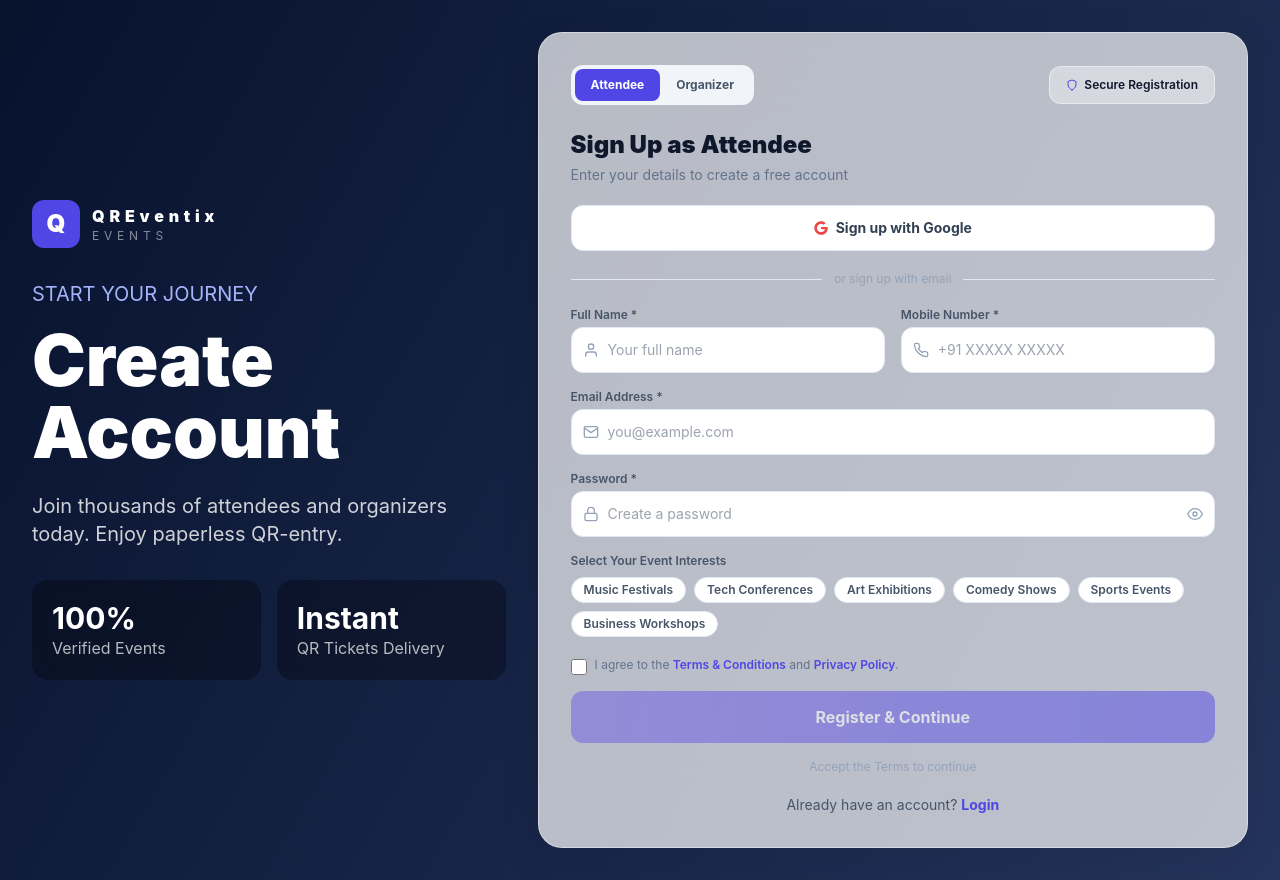
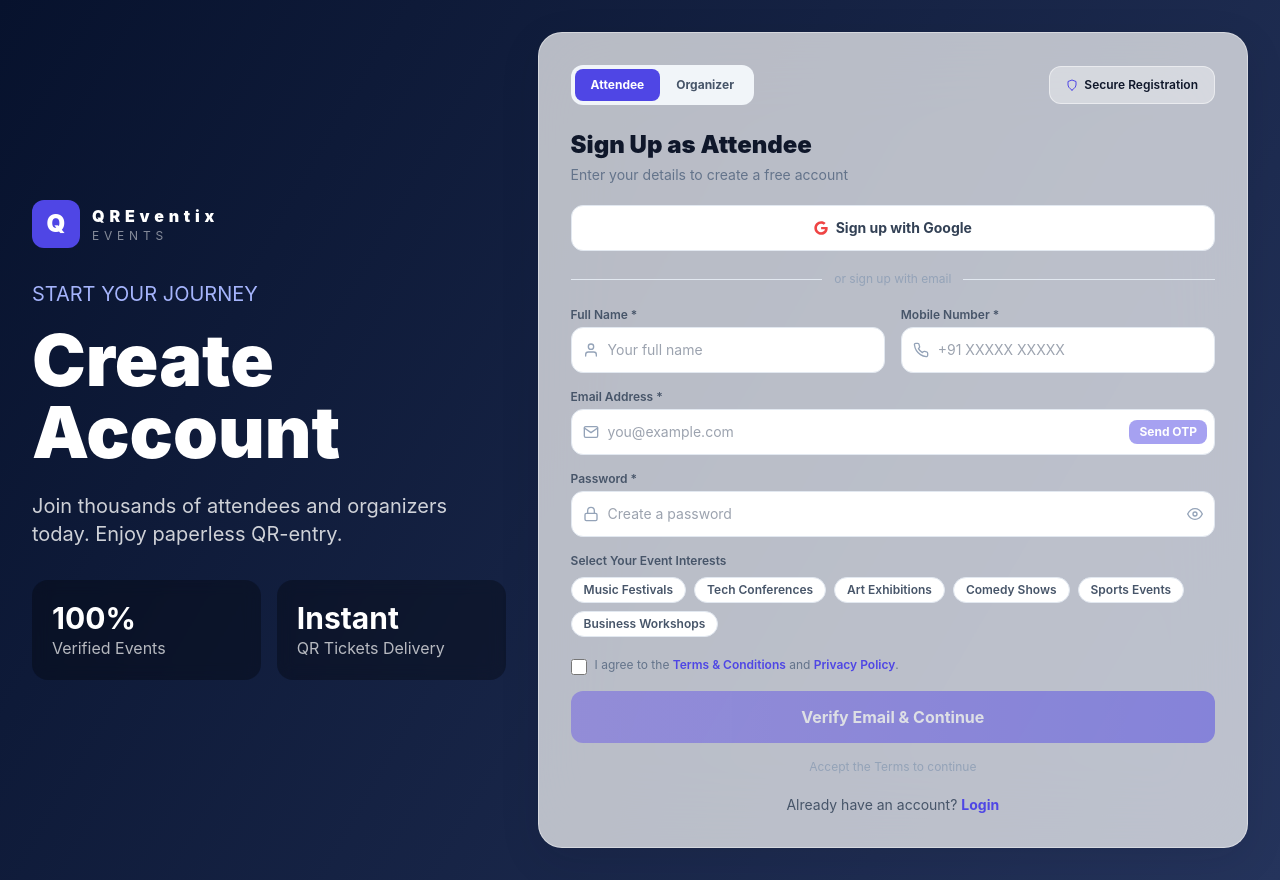
Before and after one commit to madugundueranna/qr-event-management, a React (Vite) app: page /register in a window 1280 px wide. Built offline with nearby package versions, Linux system fonts and the light colour scheme; no server answers.

Commit message:
feat: add email OTP verification step to registration form

```diff
--- a/src/pages/public/Register.jsx
+++ b/src/pages/public/Register.jsx
@@ -1,9 +1,10 @@
 import { useState } from "react";
 import { Link, useNavigate } from "react-router-dom";
 import { useAuth } from "../../context/AuthContext";
+import { sendOtp, verifyOtp } from "../../api/authApi";
 import {
   FiMail, FiPhone, FiUser, FiLock, FiEye, FiEyeOff,
-  FiShield, FiBriefcase, FiMapPin, FiAlertCircle,
+  FiShield, FiBriefcase, FiMapPin, FiAlertCircle, FiCheckCircle,
 } from "react-icons/fi";
 import { FaGoogle } from "react-icons/fa";
 import Button from "../../components/common/Button";
@@ -31,6 +32,14 @@ export default function Register() {
   const [successMsg, setSuccessMsg] = useState("");
   const [submitting, setSubmitting] = useState(false);
 
+  // OTP flow
+  const [otpStep, setOtpStep]         = useState(false); // true = show OTP input
+  const [otp, setOtp]                 = useState("");
+  const [otpError, setOtpError]       = useState("");
+  const [otpSending, setOtpSending]   = useState(false);
+  const [otpVerified, setOtpVerified] = useState(false);
+  const [resendTimer, setResendTimer] = useState(0);
+
   const { registerUser } = useAuth();
   const navigate = useNavigate();
 
@@ -43,8 +52,51 @@ export default function Register() {
     );
 
   const handleGoogleLogin = () => {
-    const backendUrl = import.meta.env.VITE_API_URL || "http://localhost:1998";
+    const backendUrl = (import.meta.env.VITE_API_URL || "http://localhost:1998").replace(/\/$/, "");
     window.location.href = `${backendUrl}/auth/google`;
+  };
+
+  const startResendTimer = () => {
+    setResendTimer(60);
+    const id = setInterval(() => {
+      setResendTimer((t) => {
+        if (t <= 1) { clearInterval(id); return 0; }
+        return t - 1;
+      });
+    }, 1000);
+  };
+
+  const handleSendOtp = async () => {
+    if (!email.trim() || !/^[^\s@]+@[^\s@]+\.[^\s@]+$/.test(email.trim())) {
+      setErrors((prev) => ({ ...prev, email: "Enter a valid email address first." }));
+      return;
+    }
+    setOtpSending(true);
+    setOtpError("");
+    try {
+      await sendOtp(email.trim().toLowerCase(), "email-verify");
+      setOtpStep(true);
+      startResendTimer();
+    } catch (err) {
+      setOtpError(err.response?.data?.message || "Failed to send OTP. Try again.");
+    } finally {
+      setOtpSending(false);
+    }
+  };
+
+  const handleVerifyOtp = async () => {
+    if (!otp.trim()) { setOtpError("Enter the OTP code."); return; }
+    setOtpSending(true);
+    setOtpError("");
+    try {
+      await verifyOtp(email.trim().toLowerCase(), otp.trim(), "email-verify");
+      setOtpVerified(true);
+      setOtpStep(false);
+    } catch (err) {
+      setOtpError(err.response?.data?.message || "Invalid or expired OTP.");
+    } finally {
+      setOtpSending(false);
+    }
   };
 
   const validate = () => {
@@ -76,6 +128,10 @@ export default function Register() {
     setSuccessMsg("");
     const fieldErrors = validate();
     if (Object.keys(fieldErrors).length > 0) { setErrors(fieldErrors); return; }
+    if (!otpVerified) {
+      await handleSendOtp();
+      return;
+    }
     setErrors({});
     setSubmitting(true);
     const isAgency = role === "organizer";
@@ -97,7 +153,7 @@ export default function Register() {
     }
   };
 
-  const canSubmit = agreed && !submitting
+  const canSubmit = agreed && !submitting && !otpStep
     && name.trim() && mobileNumber.trim() && email.trim()
     && password.length >= 8
     && (role !== "organizer" || companyName.trim());
@@ -231,17 +287,67 @@ export default function Register() {
             <div>
               <label className="mb-1 block text-xs font-semibold text-slate-600">Email Address *</label>
               <div className="relative">
-                <FiMail size={16} className={`absolute left-3 top-1/2 -translate-y-1/2 ${errors.email ? "text-red-400" : "text-slate-400"}`} />
+                <FiMail size={16} className={`absolute left-3 top-1/2 -translate-y-1/2 ${errors.email ? "text-red-400" : otpVerified ? "text-green-500" : "text-slate-400"}`} />
                 <input
-                  className={`form-input pl-9 text-sm ${errors.email ? "border-red-500 focus:ring-red-400" : ""}`}
+                  className={`form-input pl-9 pr-24 text-sm ${errors.email ? "border-red-500 focus:ring-red-400" : otpVerified ? "border-green-400 bg-green-50" : ""}`}
                   placeholder="you@example.com"
                   type="email"
                   value={email}
-                  onChange={(e) => { setEmail(e.target.value); clearError("email"); }}
+                  readOnly={otpVerified || otpStep}
+                  onChange={(e) => { setEmail(e.target.value); clearError("email"); setOtpVerified(false); setOtpStep(false); }}
                 />
+                {otpVerified ? (
+                  <span className="absolute right-3 top-1/2 -translate-y-1/2 flex items-center gap-1 text-xs font-semibold text-green-600">
+                    <FiCheckCircle /> Verified
+                  </span>
+                ) : (
+                  <button
+                    type="button"
+                    onClick={handleSendOtp}
+                    disabled={otpSending || otpStep || !email.trim()}
+                    className="absolute right-2 top-1/2 -translate-y-1/2 rounded-lg bg-indigo-600 px-2.5 py-1 text-xs font-bold text-white disabled:opacity-50 hover:bg-indigo-700"
+                  >
+                    {otpSending ? "Sending…" : otpStep ? "Sent" : "Send OTP"}
+                  </button>
+                )}
               </div>
               {errors.email && <p className="mt-1 text-xs text-red-500">{errors.email}</p>}
             </div>
+
+            {/* OTP Input */}
+            {otpStep && !otpVerified && (
+              <div className="rounded-xl border border-indigo-200 bg-indigo-50 p-4 space-y-3">
+                <p className="text-xs text-indigo-700 font-semibold">
+                  A 6-digit code was sent to <strong>{email}</strong>. Enter it below.
+                </p>
+                <div className="flex gap-2">
+                  <input
+                    className="form-input flex-1 text-center text-lg font-bold tracking-widest"
+                    placeholder="000000"
+                    maxLength={6}
+                    value={otp}
+                    onChange={(e) => { setOtp(e.target.value.replace(/\D/g, "")); setOtpError(""); }}
+                  />
+                  <button
+                    type="button"
+                    onClick={handleVerifyOtp}
+                    disabled={otpSending || otp.length < 6}
+                    className="rounded-xl bg-indigo-600 px-4 py-2 text-sm font-bold text-white disabled:opacity-50 hover:bg-indigo-700"
+                  >
+                    {otpSending ? "Verifying…" : "Verify"}
+                  </button>
+                </div>
+                {otpError && <p className="text-xs text-red-500">{otpError}</p>}
+                <button
+                  type="button"
+                  onClick={handleSendOtp}
+                  disabled={resendTimer > 0 || otpSending}
+                  className="text-xs text-indigo-600 font-semibold disabled:opacity-50 hover:underline"
+                >
+                  {resendTimer > 0 ? `Resend in ${resendTimer}s` : "Resend OTP"}
+                </button>
+              </div>
+            )}
 
             {/* Password */}
             <div>
@@ -358,10 +464,10 @@ export default function Register() {
                   <span className="h-4 w-4 animate-spin rounded-full border-2 border-white/30 border-t-white" />
                   Registering…
                 </span>
-              ) : "Register & Continue"}
+              ) : otpVerified ? "Register & Continue" : "Verify Email & Continue"}
             </button>
 
-            {!canSubmit && !submitting && (
+            {!canSubmit && !submitting && !otpStep && (
               <p className="text-center text-xs text-slate-400">
                 {!agreed ? "Accept the Terms to continue" : "Fill in all required fields to continue"}
               </p>
```
